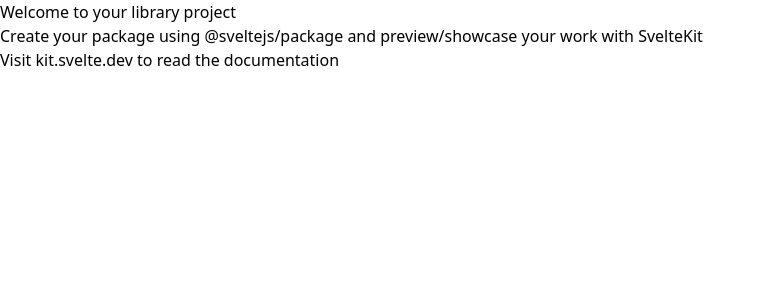
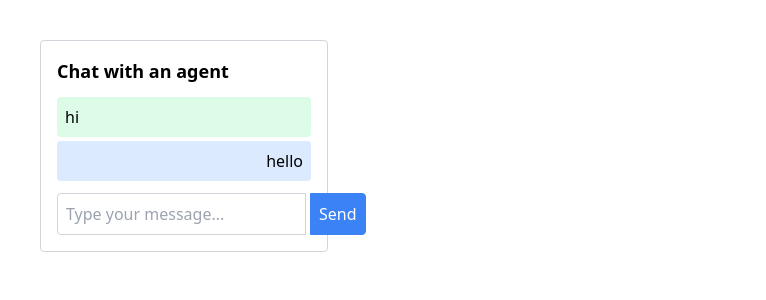
Before and after one commit to maverickamit/chat-bubble-sdk, a SvelteKit app: page / in a window 1280 px wide. Shown: the top 300 px of the page, without its empty margins (0-766 px from the left). Built offline with nearby package versions, Linux system fonts and the light colour scheme.

Commit message:
Add ChatWindow component - Display dummy hardcoded messages - Message display style is different between agent and user

```diff
--- /dev/null
+++ b/src/lib/ChatWindow.svelte
@@ -0,0 +1,50 @@
+<script lang="ts">
+	interface Message {
+		text: string;
+		sender: string;
+	}
+	let messages: Message[] = [
+		{
+			text: 'hi',
+			sender: 'user'
+		},
+		{
+			text: 'hello',
+			sender: 'agent'
+		}
+	];
+	let newMessage = '';
+</script>
+
+<div class="border border-gray-300 rounded p-4 w-72 m-5">
+	<div class="flex items-center mb-2">
+		<h4 class="text-lg font-semibold">Chat with an agent</h4>
+	</div>
+
+	<div class="max-h-48 overflow-y-auto mb-2">
+		{#each messages as message (message.text)}
+			<div
+				class="p-2 my-1 rounded max-w-4/5 {message.sender === 'agent'
+					? 'text-right bg-blue-100'
+					: 'text-left bg-green-100'}"
+			>
+				{message.text}
+			</div>
+		{/each}
+	</div>
+
+	<div class="flex items-center">
+		<input
+			type="text"
+			placeholder="Type your message..."
+			class="flex-grow p-2 border rounded-l border-gray-300"
+			bind:value={newMessage}
+		/>
+		<button
+			class="bg-blue-500 text-white border border-blue-500 rounded-r p-2 ml-1
+        hover:bg-blue-600 hover:border-blue-600"
+		>
+			Send
+		</button>
+	</div>
+</div>
--- a/src/routes/+page.svelte
+++ b/src/routes/+page.svelte
@@ -1,3 +1,7 @@
-<h1>Welcome to your library project</h1>
-<p>Create your package using @sveltejs/package and preview/showcase your work with SvelteKit</p>
-<p>Visit <a href="https://kit.svelte.dev">kit.svelte.dev</a> to read the documentation</p>
+<script>
+	import ChatWindow from '$lib/ChatWindow.svelte';
+</script>
+
+<div class="flex max-w-10vw flex-col p-5">
+	<ChatWindow />
+</div>
```
